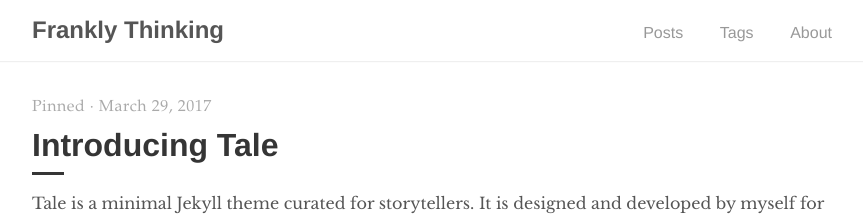
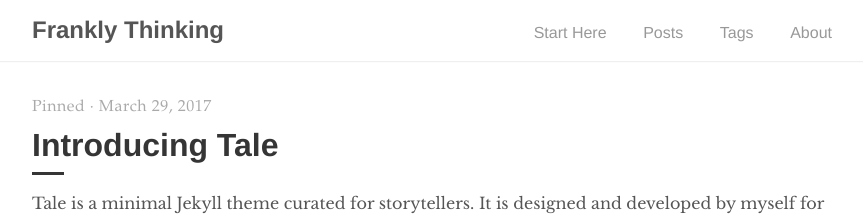
Before and after one commit to Yapppy/Frankly-Thinking, a Jekyll site: the page built from index.html, in a window 1280 px wide. Shown: the top 216 px of the page, without its empty margins (208-1071 px from the left). Built offline with Jekyll 4.4.1, drawn with Linux system fonts in a browser that asks for light colours; the list of posts is cut into pages by our own code.

Commit message:
Update navigation.html

```diff
--- a/_includes/navigation.html
+++ b/_includes/navigation.html
@@ -4,6 +4,7 @@
       <h2 class="nav-title">{{ site.title }}</h2>
     </a>
     <ul>
+      <li><a href="{{ '/start here' | prepend: site.baseurl }}">Start Here</a></li>
       <li><a href="{{ site.baseurl }}/">Posts</a></li>
       <li><a href="{{ '/tags' | prepend: site.baseurl }}">Tags</a></li>
       <li><a href="{{ '/about' | prepend: site.baseurl }}">About</a></li>
```
